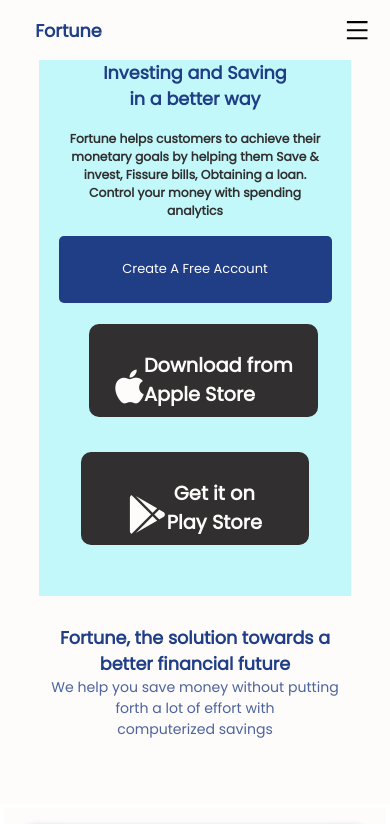
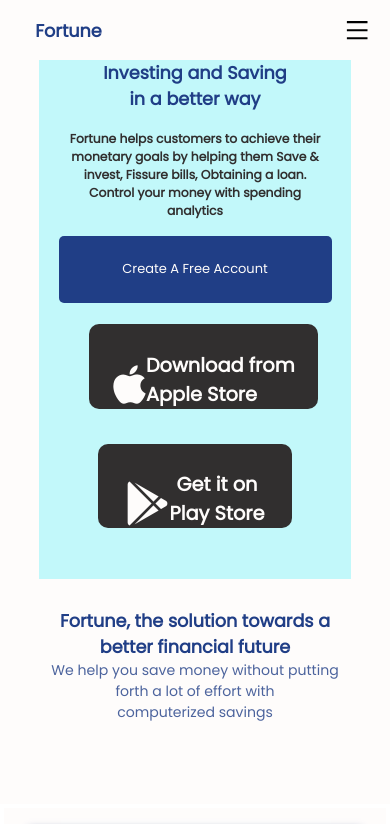
Before and after one commit to fortune-elite/fortune-app, a React (Create React App) app: page / in a window 390 px wide. Shown: the top 824 px of the page. Built offline with nearby package versions, Linux system fonts and the light colour scheme; the HTML template or start-up script is replaced by a standard one.

Commit message:
Font Sorted Out

```diff
--- a/src/components/css/Introduction.modules.css
+++ b/src/components/css/Introduction.modules.css
@@ -246,7 +246,7 @@
         text-align: center;
         color:var(--BlackColor);
         font-weight: 600;
-        font-size: 1.1rem;
+        font-size: 1.3rem;
     }
 
     .btn__create-account {
@@ -272,7 +272,7 @@
         display: inline-block;
         background-color: var(--BlackColor);
         width: 13rem;
-        height: 11vh;
+        height: 10vh;
         padding: 0.5rem;
         color: var(--mainBackground);
         border-radius: 10px;
@@ -282,8 +282,8 @@
     .introduction .android {
         display: inline-block;
         background-color: var(--BlackColor);
-        width: 13rem;
-        height: 11vh;
+        width: 11rem;
+        height: 10vh;
         padding: 0.5rem;
         color: var(--mainBackground);
         border-radius: 10px;
@@ -326,11 +326,11 @@
     }
 
      .introduction .fa-apple{
-        font-size: 2.2rem;
+        font-size: 2.5rem;
     }
 
     .introduction .fa-google-play{
-        font-size: 2.2rem;
+        font-size: 2.5rem;
     }
 
 
```
